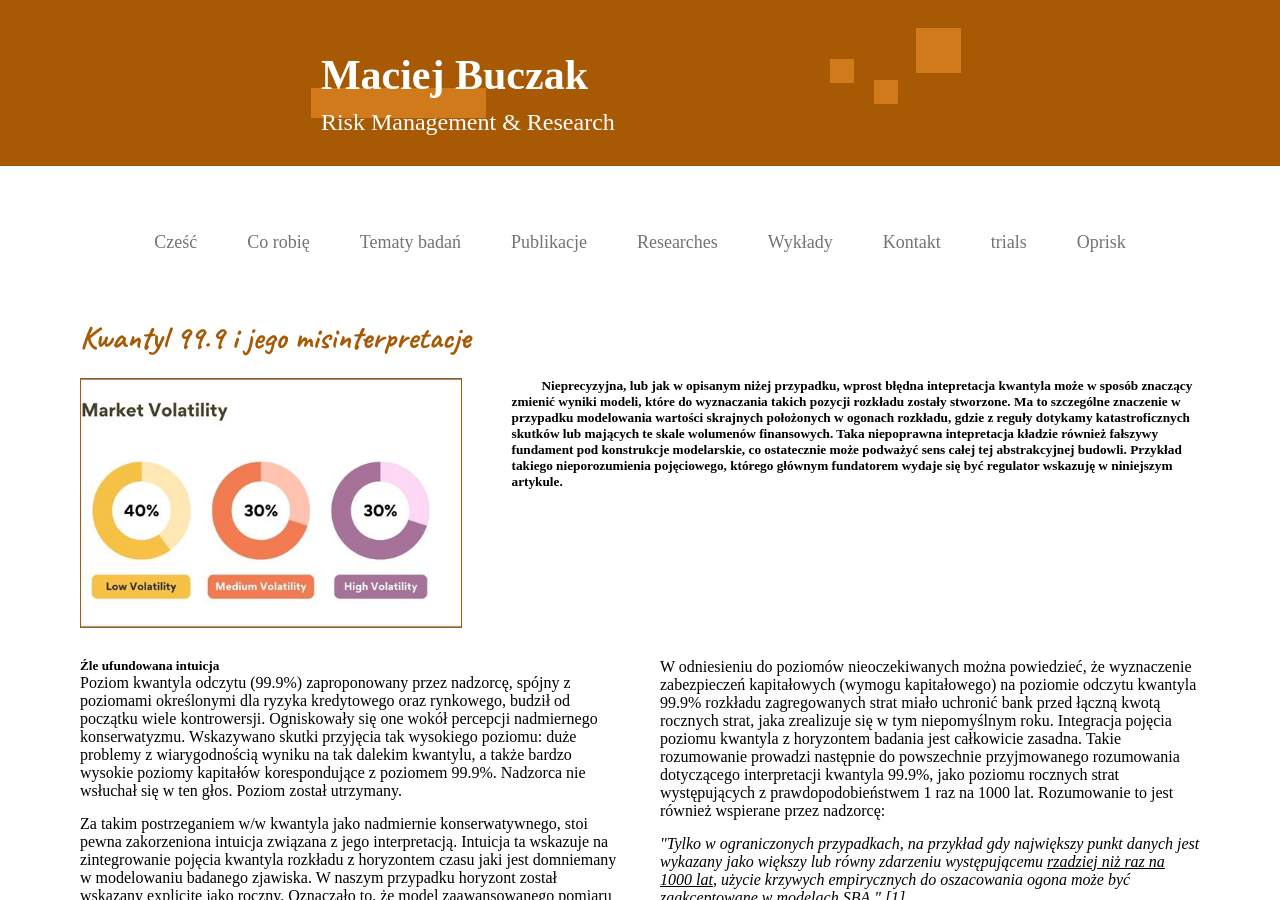
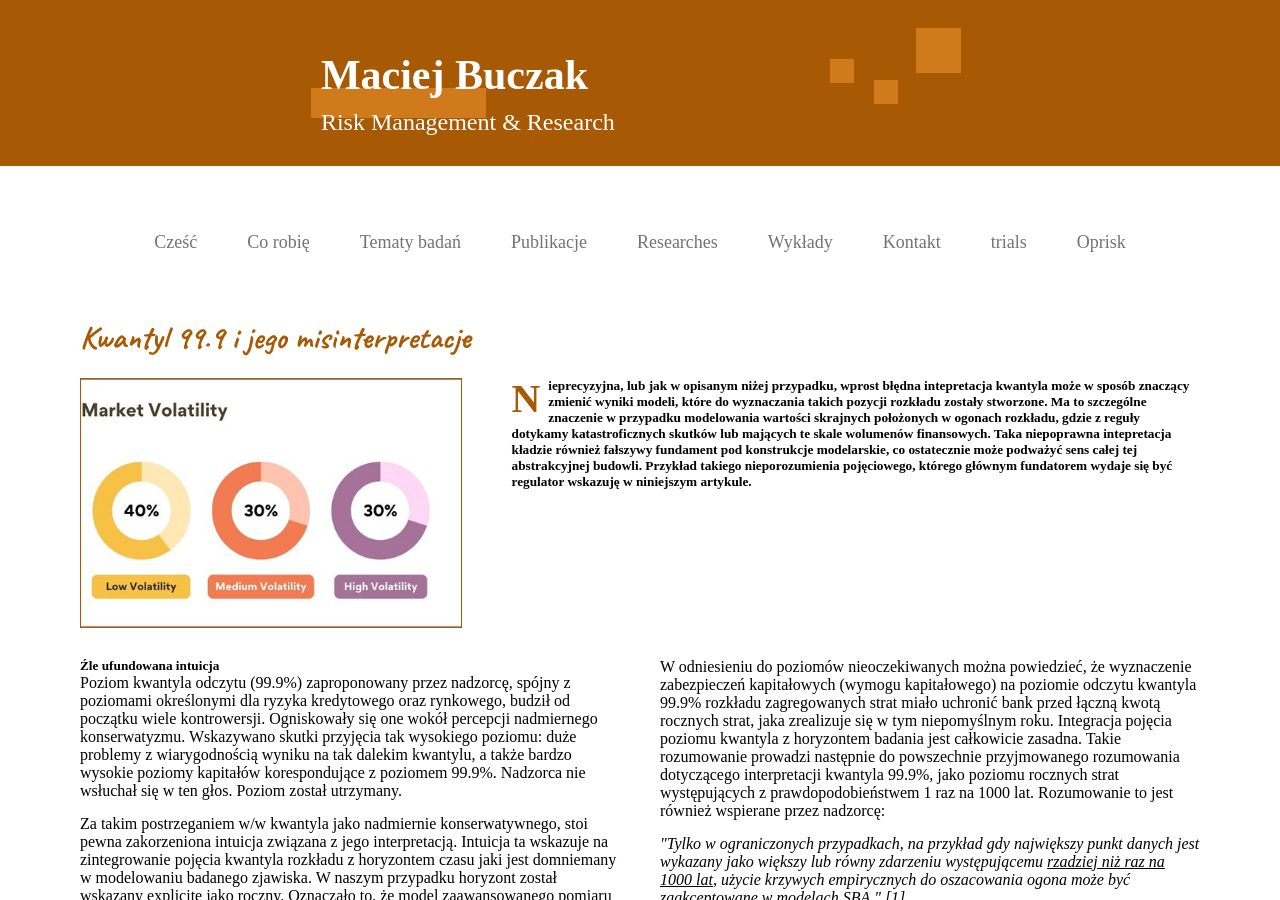
Before and after one commit to MaciejBuczak/risk-research, a Jekyll site: the page built from art-oprisk-kw999.md, in a window 1280 px wide and 900 px high. Built offline with Jekyll 4.4.1, drawn with Linux system fonts in a browser that asks for light colours.

Commit message:
Update art-oprisk-kw999-layout.html

```diff
--- a/_layouts/art-oprisk-kw999-layout.html
+++ b/_layouts/art-oprisk-kw999-layout.html
@@ -798,10 +798,13 @@
           <div class="ryzmod-text-block">
             <!-- Tekst wstępny - bez tła -->
             <div class="ryzmod-intro-text">
-              <h5 style="text-indent: 30px;">Nieprecyzyjna, lub jak w opisanym niżej przypadku, wprost błędna intepretacja kwantyla może w sposób znaczący zmienić wyniki modeli, które do wyznaczania takich pozycji rozkładu zostały stworzone.
-                Ma to szczególne znaczenie w przypadku modelowania wartości skrajnych położonych w ogonach rozkładu, gdzie z reguły dotykamy katastroficznych skutków lub mających te skale wolumenów finansowych.
-              Taka niepoprawna intepretacja kładzie również fałszywy fundament pod konstrukcje modelarskie, co ostatecznie może podważyć sens całej tej abstrakcyjnej budowli.
-                Przykład takiego nieporozumienia pojęciowego, którego głównym fundatorem wydaje się być regulator wskazuję w niniejszym artykule.</h5>
+            <h5 style="text-indent: 0px;">
+      <span style="float: left; font-size: 300%; line-height: 0.8; margin-right: 8px; margin-top: 5px; color: #a85903; font-weight: bold;">N</span>
+      ieprecyzyjna, lub jak w opisanym niżej przypadku, wprost błędna intepretacja kwantyla może w sposób znaczący zmienić wyniki modeli, które do wyznaczania takich pozycji rozkładu zostały stworzone.
+      Ma to szczególne znaczenie w przypadku modelowania wartości skrajnych położonych w ogonach rozkładu, gdzie z reguły dotykamy katastroficznych skutków lub mających te skale wolumenów finansowych.
+      Taka niepoprawna intepretacja kładzie również fałszywy fundament pod konstrukcje modelarskie, co ostatecznie może podważyć sens całej tej abstrakcyjnej budowli.
+      Przykład takiego nieporozumienia pojęciowego, którego głównym fundatorem wydaje się być regulator wskazuję w niniejszym artykule.
+    </h5>
             </div>
          </div>
       </div>
```
